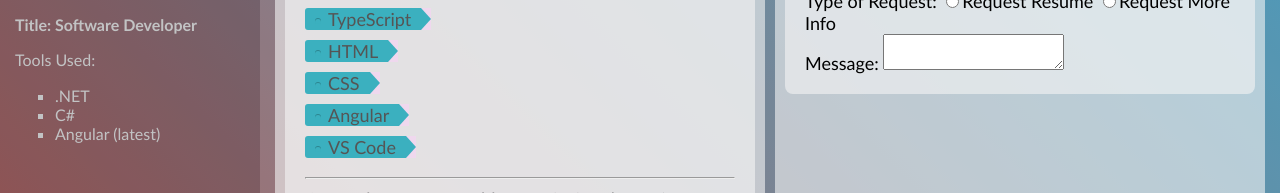
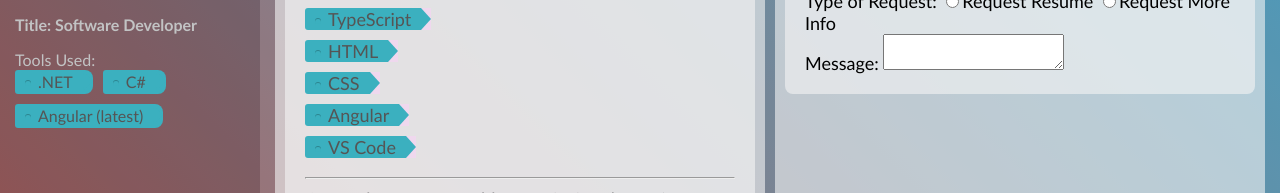
Before and after one commit to robNichols-unlimited/Profile, an Angular app: page / in a window 1280 px wide. Shown: the part 360-553 px from the top of the page. Built offline with nearby package versions, Linux system fonts and the light colour scheme.

Commit message:
change to tags on tools used

```diff
--- a/src/app/home/home.component.css
+++ b/src/app/home/home.component.css
@@ -49,8 +49,57 @@
     font-weight: 600;
 }
 
-.pro-tools {
-    list-style: square;
+.tags{
+    list-style: none;
+    margin: 0;
+    overflow: hidden;
+    padding: 0
+}
+.tag{
+    background: #3BB0BF;
+    border-radius: 3px 8px 8px 3px;
+    color: #555555;
+    display: inline-block;
+    height: 24px;
+    line-height: 24px;
+    padding: 0 20px 0 23px;
+    position: relative;
+    margin: 0 10px 10px 0;
+    text-decoration: none;
+    -webkit-translation: color 0.2s;
+}
+
+.tag::before {
+    background: #3BB0BF;
+    border-radius: 10px;
+    box-shadow: inset 0 1px rgba(0, 0, 0, 0.25);
+    content: '';
+    height: 6px;
+    left: 10px;
+    position: absolute;
+    width: 6px;
+    top: 10px;
+  }
+
+.tag::after {
+    /* background: #8a5658; */
+    border-bottom: 11px solid transparent;
+    border-left: 10px solid #3BB0BF;
+    border-radius: 8px;
+    border-top: 11px solid transparent;
+    content: '';
+    position: absolute;
+    right: 0;
+    top: 0;
+}
+
+.tag:hover {
+    background-color: #CF4D41;
+    color: white;
+}
+
+.tag:hover::after {
+    border-left-color: #CF4D41;
 }
 
 .container-content {
--- a/src/app/home/home.component.html
+++ b/src/app/home/home.component.html
@@ -4,10 +4,10 @@
         <img class="profile-pic" src="../../assets/images/profilePic.jpg" alt="profile-picture">
         <p class="profile-text pro-title">Title: Software Developer</p>
         <label class="profile-text">Tools Used:</label>
-        <ul class="profile-text pro-tools">
-            <li class="tool-item">.NET</li>
-            <li class="tool-item">C#</li>
-            <li class="tool-item">Angular (latest)</li>
+        <ul class="profile-text tags">
+            <li class="tag">.NET</li>
+            <li class="tag">C#</li>
+            <li class="tag">Angular (latest)</li>
         </ul>
     </div>
     <div class=left-panel>
```
